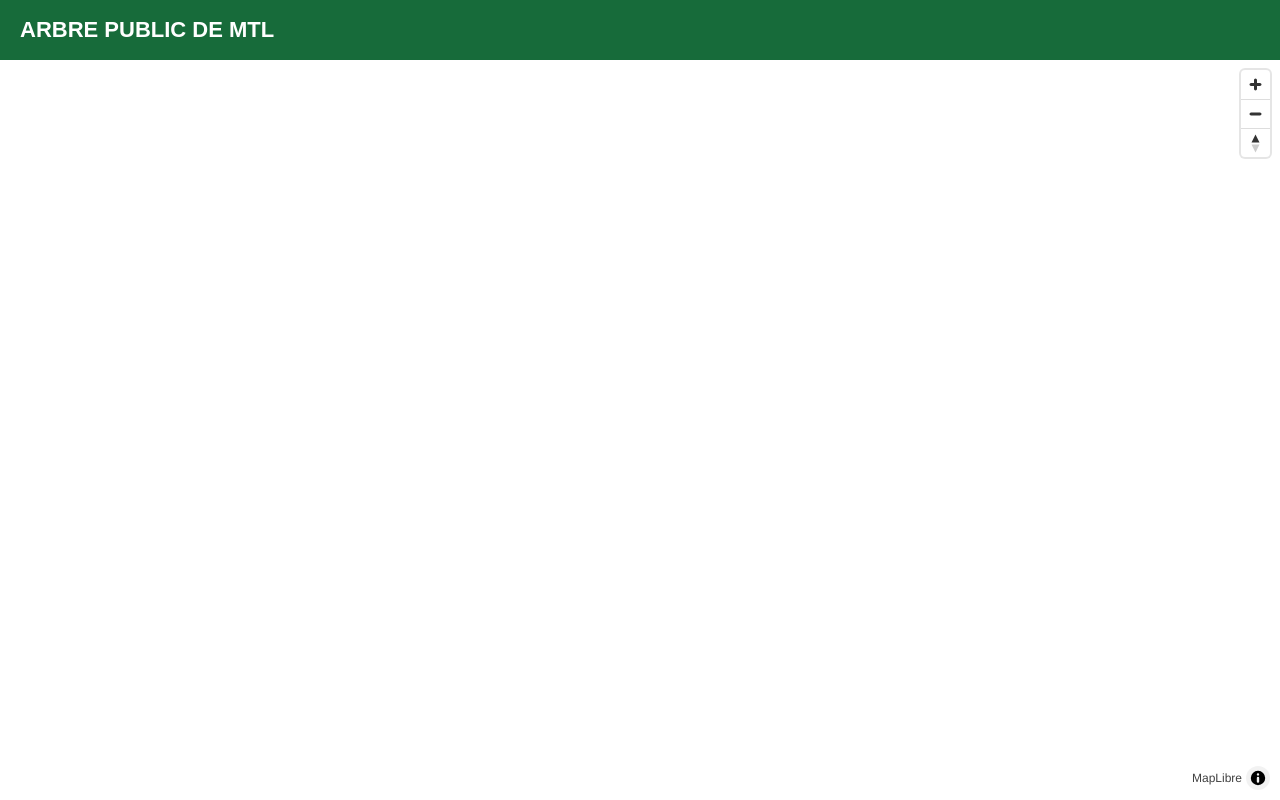
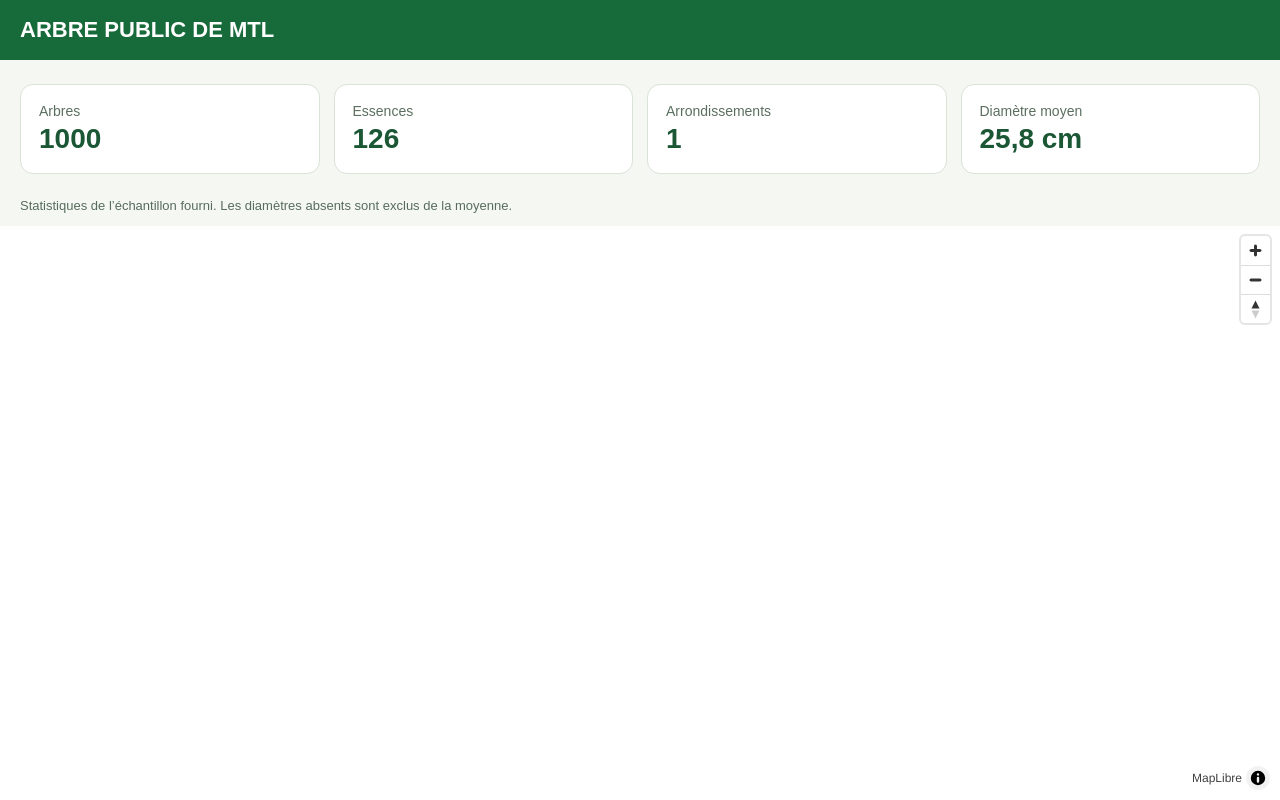
Before and after one commit to E26-DA1B/projet_eva_marc-andre_charles, a Vue app: page / in a window 1280 px wide. Built offline with nearby package versions, Linux system fonts and the light colour scheme; no server answers.

Commit message:
Afficher les statistiques des arbres

```diff
--- a/src/App.vue
+++ b/src/App.vue
@@ -1,5 +1,23 @@
 <script setup>
+import { onMounted, ref } from "vue";
+import ResumeArbres from "./components/ResumeArbres.vue";
+import { chargerArbres } from "./services/donneesArbres.js";
 import MapView from "./components/MapView.vue";
+const arbres = ref([]);
+const chargement = ref(true);
+const erreur = ref("");
+async function charger() {
+  chargement.value = true;
+  erreur.value = "";
+  try {
+    arbres.value = await chargerArbres();
+  } catch (e) {
+    erreur.value = e.message;
+  } finally {
+    chargement.value = false;
+  }
+}
+onMounted(charger);
 </script>
 
 <template>
@@ -7,6 +25,19 @@ import MapView from "./components/MapView.vue";
     <header>
       <h1>ARBRE PUBLIC DE MTL</h1>
     </header>
+    <section class="resume" aria-label="Statistiques des arbres">
+      <p v-if="chargement" role="status">Chargement des statistiques…</p>
+      <div v-else-if="erreur" role="alert">
+        {{ erreur }} <button type="button" @click="charger">Réessayer</button>
+      </div>
+      <template v-else>
+        <ResumeArbres :arbres="arbres" />
+        <p>
+          Statistiques de l’échantillon fourni. Les diamètres absents sont
+          exclus de la moyenne.
+        </p>
+      </template>
+    </section>
     <!-- composant MapView.vue, affiche la map et le point de chaque arbres -->
     <MapView />
   </main>
@@ -31,7 +62,7 @@ body {
 
 main {
   display: grid;
-  grid-template-rows: 60px 1fr;
+  grid-template-rows: 60px auto minmax(320px, 1fr);
   width: 100%;
   height: 100%;
 }
@@ -48,4 +79,12 @@ h1 {
   margin: 0;
   font-size: 22px;
 }
+.resume {
+  padding: 0 20px;
+  background: #f4f7f2;
+}
+.resume p {
+  color: #586c5d;
+  font-size: 13px;
+}
 </style>
--- a/src/components/MapView.vue
+++ b/src/components/MapView.vue
@@ -12,7 +12,7 @@ let map = null;
 
 function chargerArbres() {
   // Lecture du csv avec les titres de colonnes comme nom de propriete + les chiffres en string convertie en nombres
-  Papa.parse("/data/arbres-publics.csv", {
+  Papa.parse("/data/arbres-test.csv", {
     download: true,
     header: true,
     dynamicTyping: true,
--- /dev/null
+++ b/src/components/ResumeArbres.vue
@@ -0,0 +1,69 @@
+<script setup>
+import { computed } from "vue";
+import { calculerResume } from "../services/statistiquesService.js";
+const props = defineProps({ arbres: { type: Array, required: true } });
+const resume = computed(() => calculerResume(props.arbres));
+</script>
+<template>
+  <dl class="statistiques">
+    <div>
+      <dt>Arbres</dt>
+      <dd>{{ resume.total }}</dd>
+    </div>
+    <div>
+      <dt>Essences</dt>
+      <dd>{{ resume.essences }}</dd>
+    </div>
+    <div>
+      <dt>Arrondissements</dt>
+      <dd>{{ resume.arrondissements }}</dd>
+    </div>
+    <div>
+      <dt>Diamètre moyen</dt>
+      <dd>
+        {{
+          resume.diametreMoyen === null
+            ? "—"
+            : `${resume.diametreMoyen.toLocaleString("fr-CA", { maximumFractionDigits: 1 })} cm`
+        }}
+      </dd>
+    </div>
+  </dl>
+</template>
+
+<style scoped>
+.statistiques {
+  display: grid;
+  grid-template-columns: repeat(4, minmax(0, 1fr));
+  gap: 14px;
+  margin: 24px 0;
+}
+.statistiques > div {
+  background: white;
+  border: 1px solid #d9e3d6;
+  border-radius: 13px;
+  padding: 18px;
+}
+.statistiques dt {
+  color: #5b6f60;
+  font-size: 14px;
+}
+.statistiques dd {
+  margin: 4px 0 0;
+  color: #1b5734;
+  font-weight: 700;
+  font-size: 28px;
+}
+@media (max-width: 650px) {
+  .statistiques {
+    grid-template-columns: 1fr 1fr;
+    gap: 10px;
+  }
+  .statistiques > div {
+    padding: 14px;
+  }
+  .statistiques dd {
+    font-size: 24px;
+  }
+}
+</style>
--- /dev/null
+++ b/src/services/donneesArbres.js
@@ -0,0 +1,54 @@
+import Papa from "papaparse";
+
+export function lireCsv(texte) {
+  const resultat = Papa.parse(texte, {
+    header: true,
+    dynamicTyping: true,
+    skipEmptyLines: true,
+  });
+  const colonnes = [
+    "EMP_NO",
+    "Essence_fr",
+    "ARROND_NOM",
+    "Longitude",
+    "Latitude",
+  ];
+  if (
+    resultat.errors.length ||
+    !colonnes.every((champ) => resultat.meta.fields?.includes(champ))
+  )
+    throw new Error(
+      "Le fichier des arbres est invalide. Vérifiez le CSV fourni avec le projet.",
+    );
+  return resultat.data
+    .filter(
+      (arbre) =>
+        Number.isFinite(arbre.Longitude) &&
+        Number.isFinite(arbre.Latitude) &&
+        Math.abs(arbre.Longitude) <= 180 &&
+        Math.abs(arbre.Latitude) <= 90,
+    )
+    .map((arbre, index) => ({
+      id: `csv-${index + 1}`,
+      numeroInventaire: arbre.EMP_NO,
+      essenceFr: arbre.Essence_fr || "Inconnue",
+      essenceLatin: arbre.Essence_latin || "",
+      arrondissement: arbre.ARROND_NOM || "Inconnu",
+      diametre: Number.isFinite(arbre.DHP) && arbre.DHP > 0 ? arbre.DHP : null,
+      longitude: arbre.Longitude,
+      latitude: arbre.Latitude,
+    }));
+}
+
+export async function chargerArbres() {
+  const reponse = await fetch("/data/arbres-test.csv").catch(() => {
+    throw new Error(
+      "Impossible de charger les arbres. Vérifiez l’accès aux données locales puis réessayez.",
+    );
+  });
+  if (!reponse.ok)
+    throw new Error(
+      "Impossible de charger les arbres. Vérifiez le fichier arbres-test.csv.",
+    );
+  return lireCsv(await reponse.text());
+}
--- /dev/null
+++ b/src/services/statistiquesService.js
@@ -0,0 +1,14 @@
+export function calculerResume(arbres) {
+  const diametres = arbres
+    .map((arbre) => arbre.diametre)
+    .filter((valeur) => Number.isFinite(valeur) && valeur > 0);
+  return {
+    total: arbres.length,
+    essences: new Set(arbres.map((arbre) => arbre.essenceFr)).size,
+    arrondissements: new Set(arbres.map((arbre) => arbre.arrondissement)).size,
+    diametreMoyen: diametres.length
+      ? diametres.reduce((somme, valeur) => somme + valeur, 0) /
+        diametres.length
+      : null,
+  };
+}
```
Also changed, not shown: 1 other file (tests, documents, lock files or other folders).
